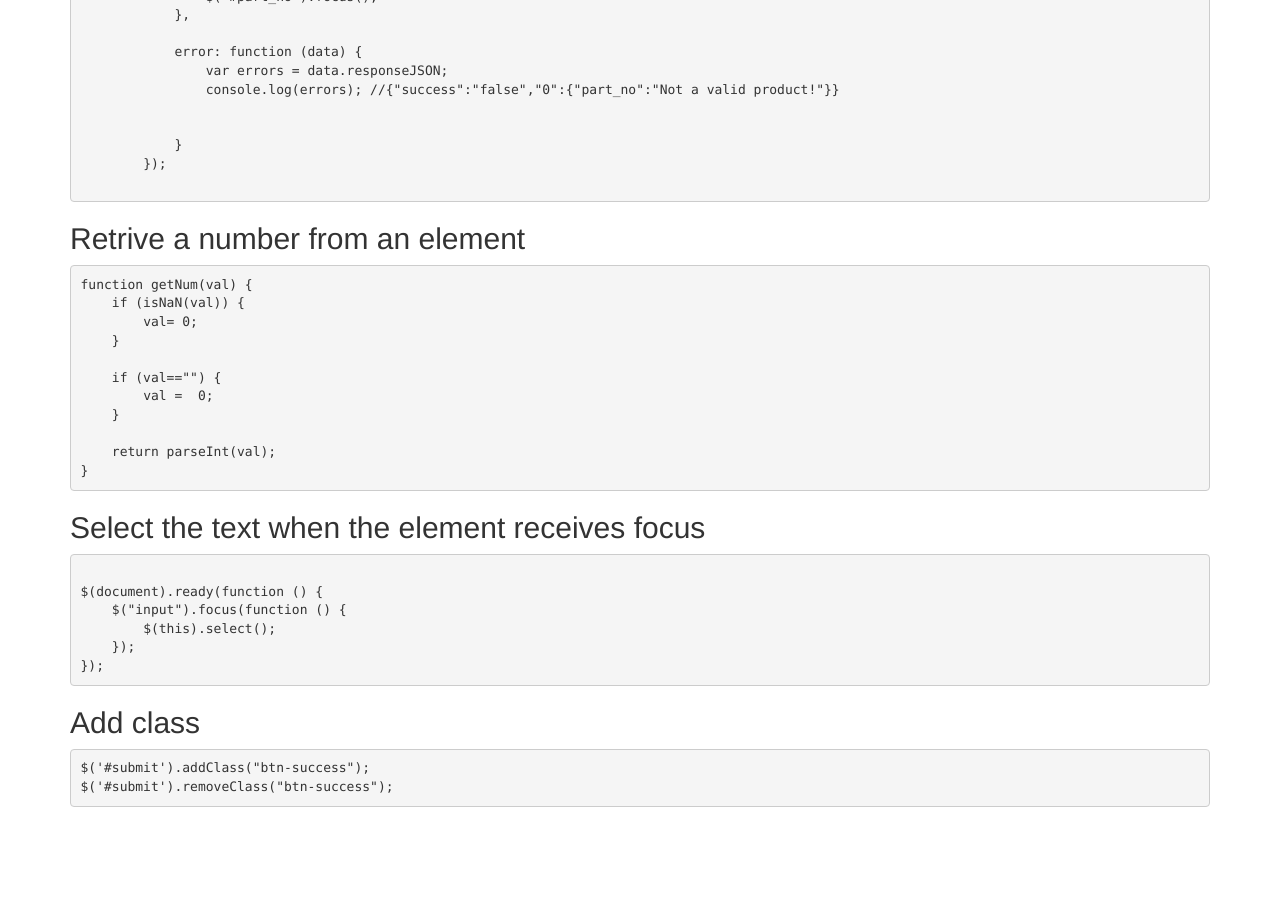
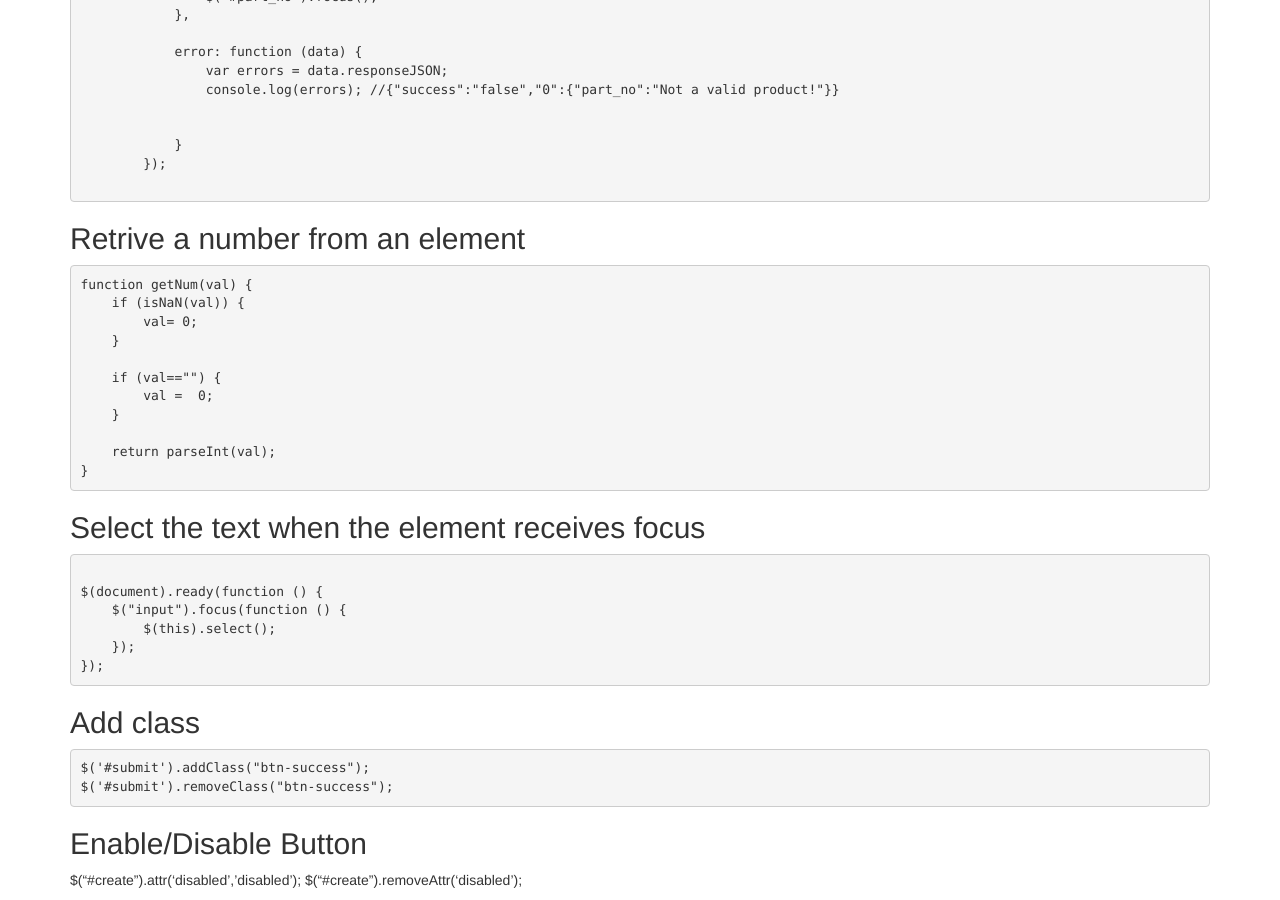
Before and after one commit to ArtisanTinkerer/ArtisanTinkerer.github.io, a Jekyll site: the page built from _posts/2016-02-15-JQuery-Snippets.md, in a window 1280 px wide and 900 px high, scrolled down 646 px. Built offline with Jekyll 4.4.1, drawn with Linux system fonts in a browser that asks for light colours; before the commit the page ends 1463 px from its top, so only the background shows below that.

Commit message:
Update 2016-02-15-JQuery-Snippets.md

````diff
--- a/_posts/2016-02-15-JQuery-Snippets.md
+++ b/_posts/2016-02-15-JQuery-Snippets.md
@@ -76,3 +76,8 @@ $(document).ready(function () {
 $('#submit').addClass("btn-success");
 $('#submit').removeClass("btn-success");
 ```
+
+## Enable/Disable Button
+
+$("#create").attr('disabled','disabled');
+$("#create").removeAttr('disabled');
````
